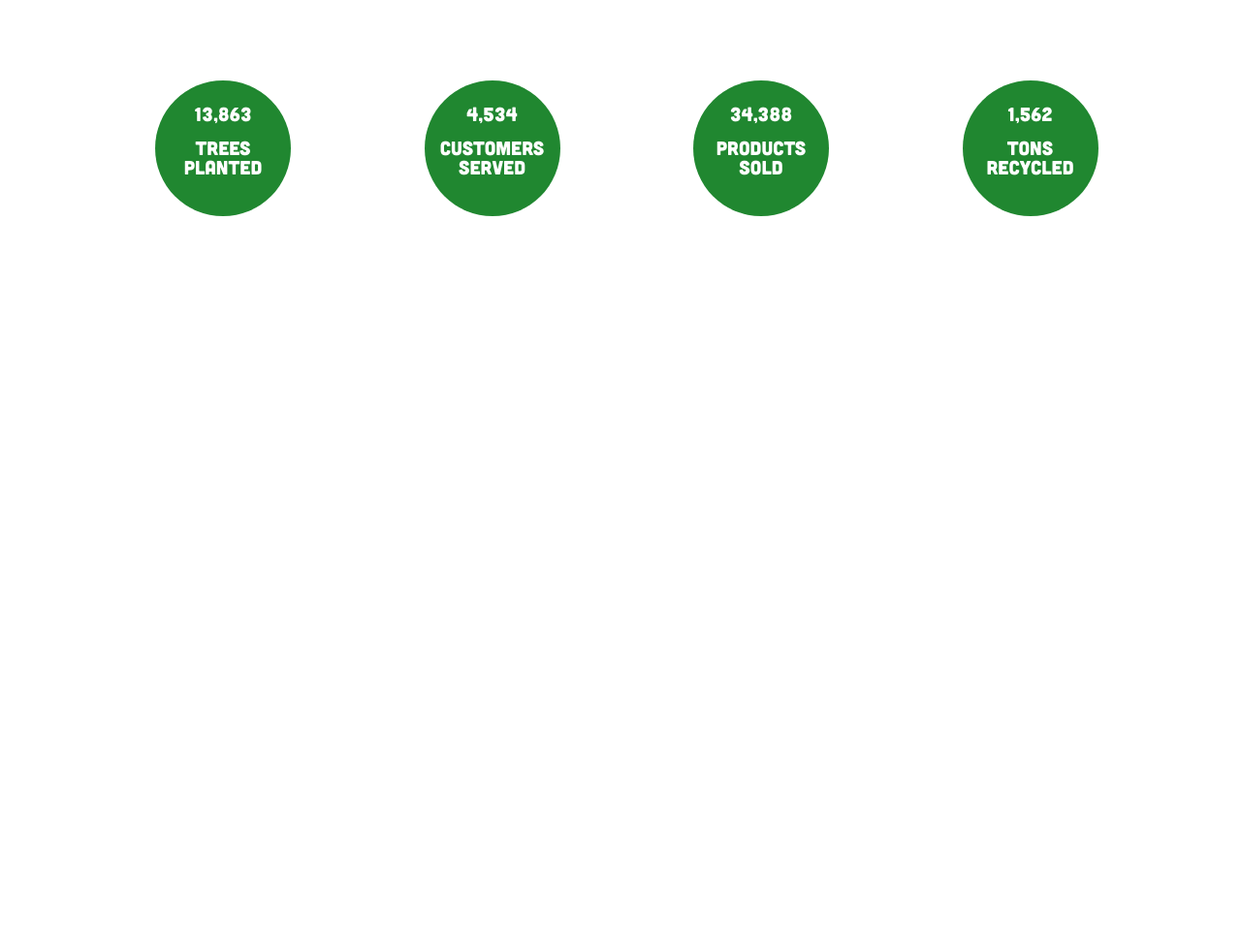
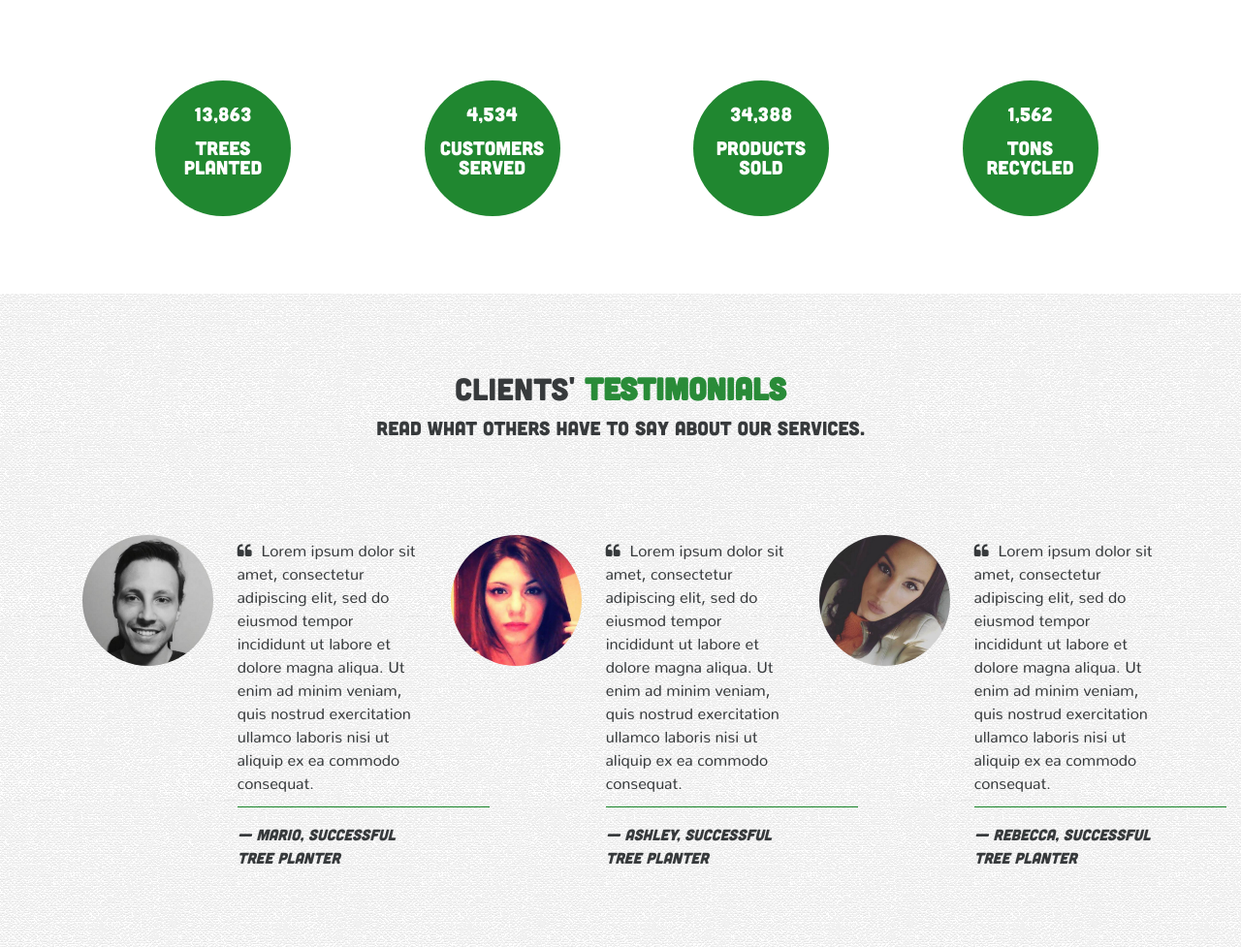
Before and after one commit to MarcusHurney/Portfolio, a plain HTML site: page index.html in a window 1280 px wide. Shown: the part 3849-4826 px from the top of the page at 97% size. Before the commit the page ends 4152 px from the top, so only its background shows below. Drawn offline with Linux system fonts and the light colour scheme.

Commit message:
Adds the testimonials section with styling.

```diff
--- a/css/styles.css
+++ b/css/styles.css
@@ -350,6 +350,7 @@ h2 {
   background: rgba(19, 128, 36, 0.94);
   border-radius: 50%;
   color: white;
+  transition: 0.3s;
 }
 
 .num .num-content {
@@ -357,19 +358,63 @@ h2 {
   vertical-align: middle;
 }
 
+.num-content:hover {
+  color: #222;
+  transition: 0.3s;
+}
+
 .num-content p {
   padding-top: 15px;
 }
 
 
+/* END NUMBERS */
 
 
+/* BEGIN TESTIMONIALS */
+
+.section-testimonials {
+  padding-top: 5rem;
+}
+
+.testimonial {
+  padding-top: 5rem;
+  padding-bottom: 5rem;
+}
+
+.mario-image,
+.monice-image,
+.monka-image {
+  width: 135px;
+  height: auto;
+  border-radius: 50%;
+  transition: 0.5s;
+}
+
+.mario-image:hover,
+.monice-image:hover,
+.monka-image:hover {
+  transition: 0.5s;
+  transform: scale(0.95);
+}
+
+blockquote {
+  font-family: 'Nunito-Regular';
+}
+
+.fa.fa-quote-left {
+  padding-right: 10px;
+}
+
+.testimonials-hr {
+  border-top: 1px solid rgba(19, 128, 36, 1);
+  width: 260px;
+  background-color: rgba(19, 128, 36, 1);
+}
+
+.testimonial .quote-col {
+  padding-left: 3rem;
+}
 
 
-
-
-
-
-
-
-/* END NUMBERS */
+/* END TESTIMONIALS */
--- a/index.html
+++ b/index.html
@@ -314,6 +314,71 @@
     </section>
     <!-- End Numbers -->
 
+    <!-- Begin Testimonials -->
+    <section id="testimonials">
+      <div class="section-testimonials">
+        <div class="container">
+          <h2>Clients' <span class="bold-green">Testimonials</span></h2>
+          <p class="lead under-heading">Read what others have to say about our services.</p>
+          <div class="row">
+
+            <div class="col-sm-4">
+              <div class="row testimonial">
+                <div class="col-sm-4">
+                  <img src="img/mario.png" class="mario-image"/>
+                </div>
+                <div class="col-sm-8 quote-col">
+                  <blockquote>
+                    <i class="fa fa-quote-left"></i>Lorem ipsum dolor sit amet, consectetur adipiscing elit,
+                    sed do eiusmod tempor incididunt ut labore et dolore magna aliqua. Ut enim ad minim veniam,
+                    quis nostrud exercitation ullamco laboris nisi ut aliquip ex ea commodo consequat.
+                  </blockquote>
+                  <hr class="testimonials-hr" />
+                  <cite>&#8212; Mario, successful tree planter</cite>
+                </div>
+              </div><!-- .row testimonial -->
+            </div><!-- .col-sm-4 -->
+
+            <div class="col-sm-4">
+              <div class="row testimonial">
+                <div class="col-sm-4">
+                  <img src="img/monice.png" class="monice-image"/>
+                </div>
+                <div class="col-sm-8 quote-col">
+                  <blockquote>
+                    <i class="fa fa-quote-left"></i>Lorem ipsum dolor sit amet, consectetur adipiscing elit,
+                    sed do eiusmod tempor incididunt ut labore et dolore magna aliqua. Ut enim ad minim veniam,
+                    quis nostrud exercitation ullamco laboris nisi ut aliquip ex ea commodo consequat.
+                  </blockquote>
+                  <hr class="testimonials-hr" />
+                  <cite>&#8212; Ashley, successful tree planter</cite>
+                </div>
+              </div><!-- .row testimonial -->
+            </div><!-- .col-sm-4 -->
+
+            <div class="col-sm-4">
+              <div class="row testimonial">
+                <div class="col-sm-4">
+                  <img src="img/monka.png" class="monka-image"/>
+                </div>
+                <div class="col-sm-8 quote-col">
+                  <blockquote>
+                    <i class="fa fa-quote-left"></i>Lorem ipsum dolor sit amet, consectetur adipiscing elit,
+                    sed do eiusmod tempor incididunt ut labore et dolore magna aliqua. Ut enim ad minim veniam,
+                    quis nostrud exercitation ullamco laboris nisi ut aliquip ex ea commodo consequat.
+                  </blockquote>
+                  <hr class="testimonials-hr" />
+                  <cite>&#8212; Rebecca, successful tree planter</cite>
+                </div>
+              </div><!-- .row testimonial -->
+            </div><!-- .col-sm-4 -->
+
+          </div>
+        </div>
+      </div>
+    </section>
+    <!-- End Testimonials -->
+
 
 
 
```
Also changed, not shown: img/mario.png (added), img/monice.png (added), img/monka.png (added).
